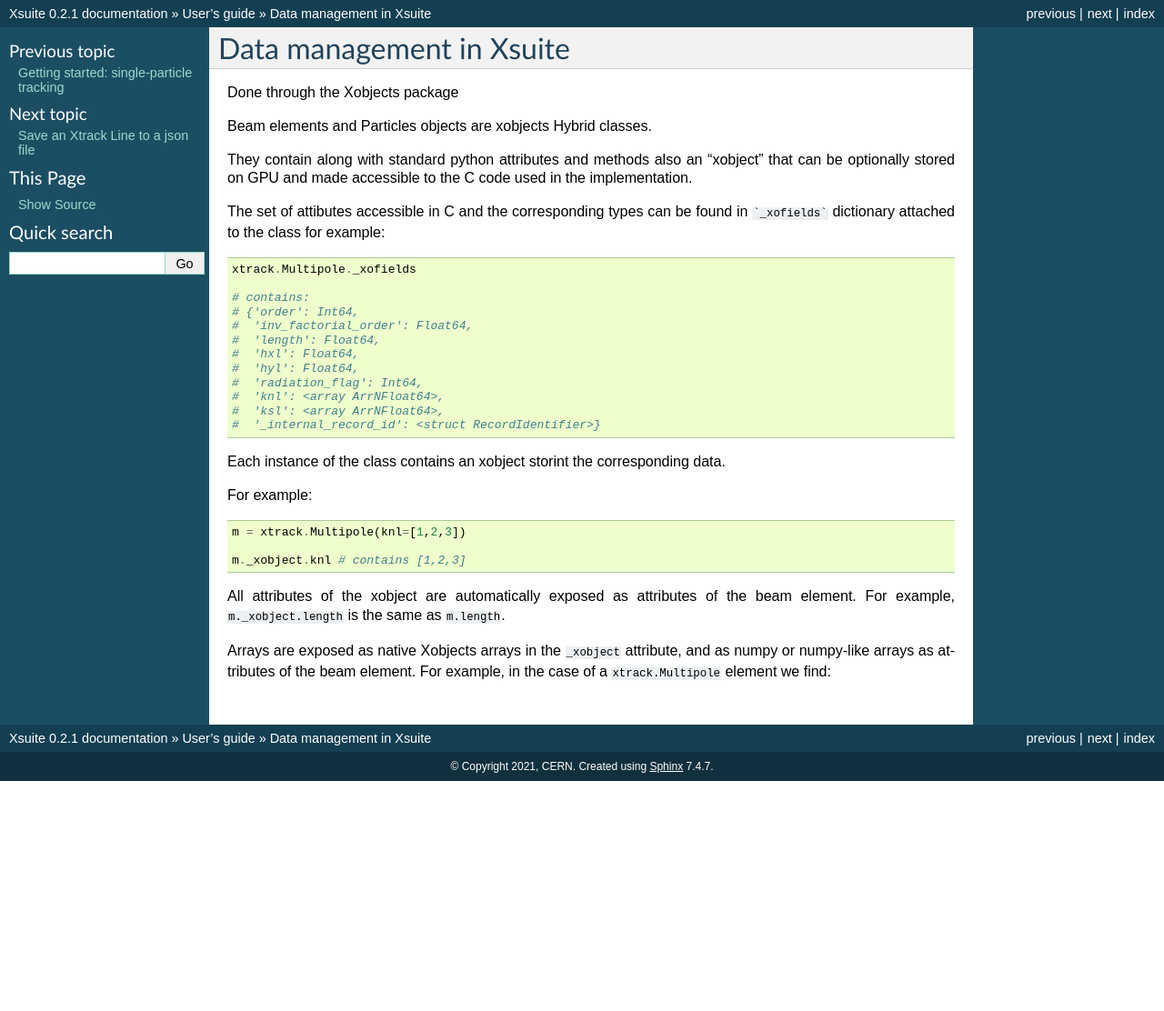
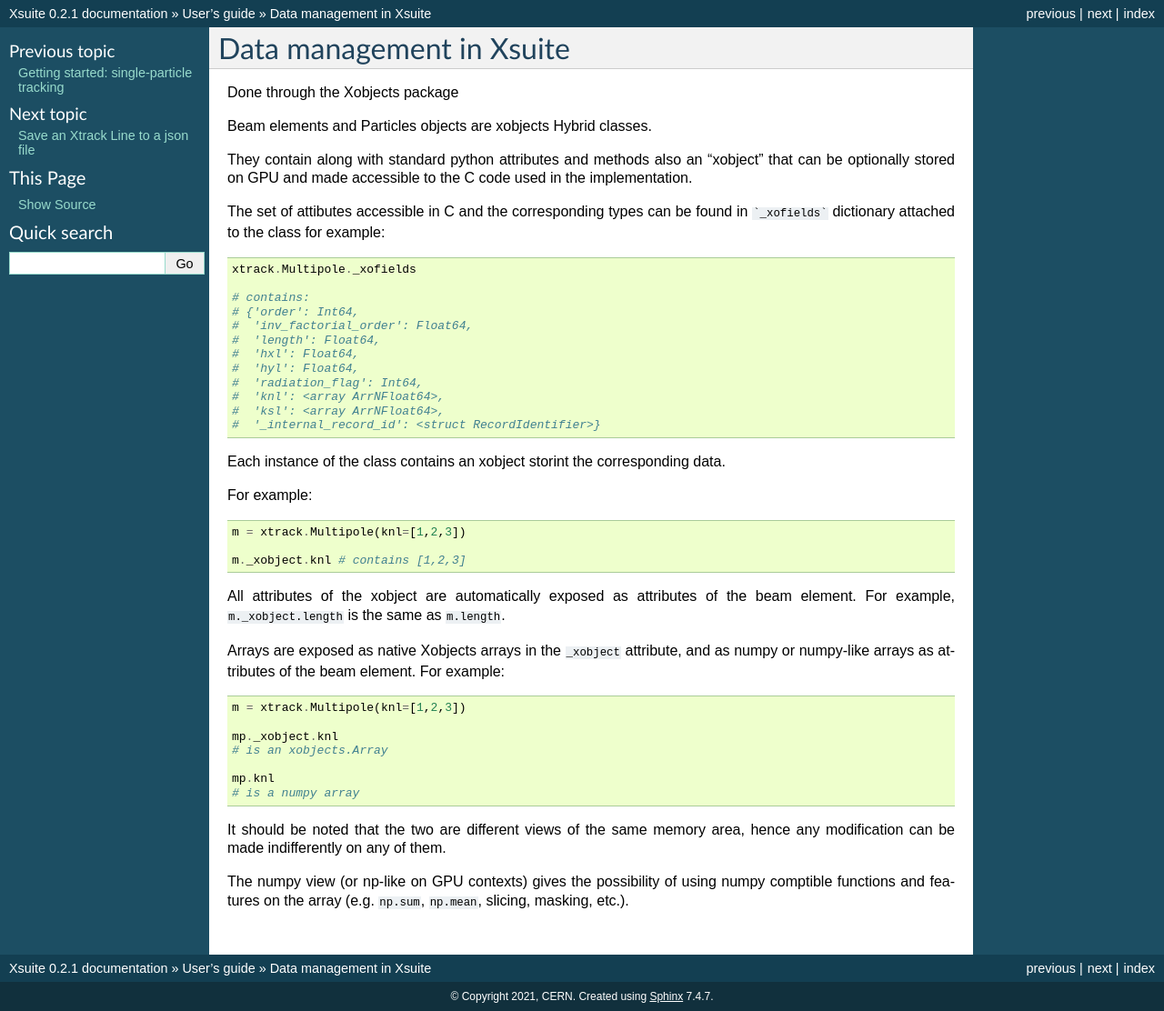
Before and after one commit to xsuite/xsuite, a Sphinx documentation site: the page built from docs/xsuite_data_management.rst, in a window 1280 px wide. Shown: the whole page at 91% size. Built offline with Sphinx 7.4.7, drawn with Linux system fonts in a browser that asks for light colours; before the commit the page ends 900 px from its top, so only the background shows below that.

Commit message:
Quick push

```diff
--- a/docs/xsuite_data_management.rst
+++ b/docs/xsuite_data_management.rst
@@ -43,5 +43,21 @@
 For example, ``m._xobject.length`` is the same as ``m.length``.
 
 Arrays are exposed as native Xobjects arrays in the ``_xobject`` attribute, and
-as numpy or numpy-like arrays as attributes of the beam element. For example, in
-the case of a ``xtrack.Multipole`` element we find:
+as numpy or numpy-like arrays as attributes of the beam element. For example:
+
+.. code-block:: python
+
+    m = xtrack.Multipole(knl=[1,2,3])
+
+    mp._xobject.knl
+    # is an xobjects.Array
+
+    mp.knl
+    # is a numpy array
+
+It should be noted that the two are different views of the same memory area,
+hence any modification can be made indifferently on any of them.
+
+The numpy view (or np-like on GPU contexts) gives the possibility of using
+numpy comptible functions and features on the array (e.g. ``np.sum``, ``np.mean``,
+slicing, masking, etc.).
```
